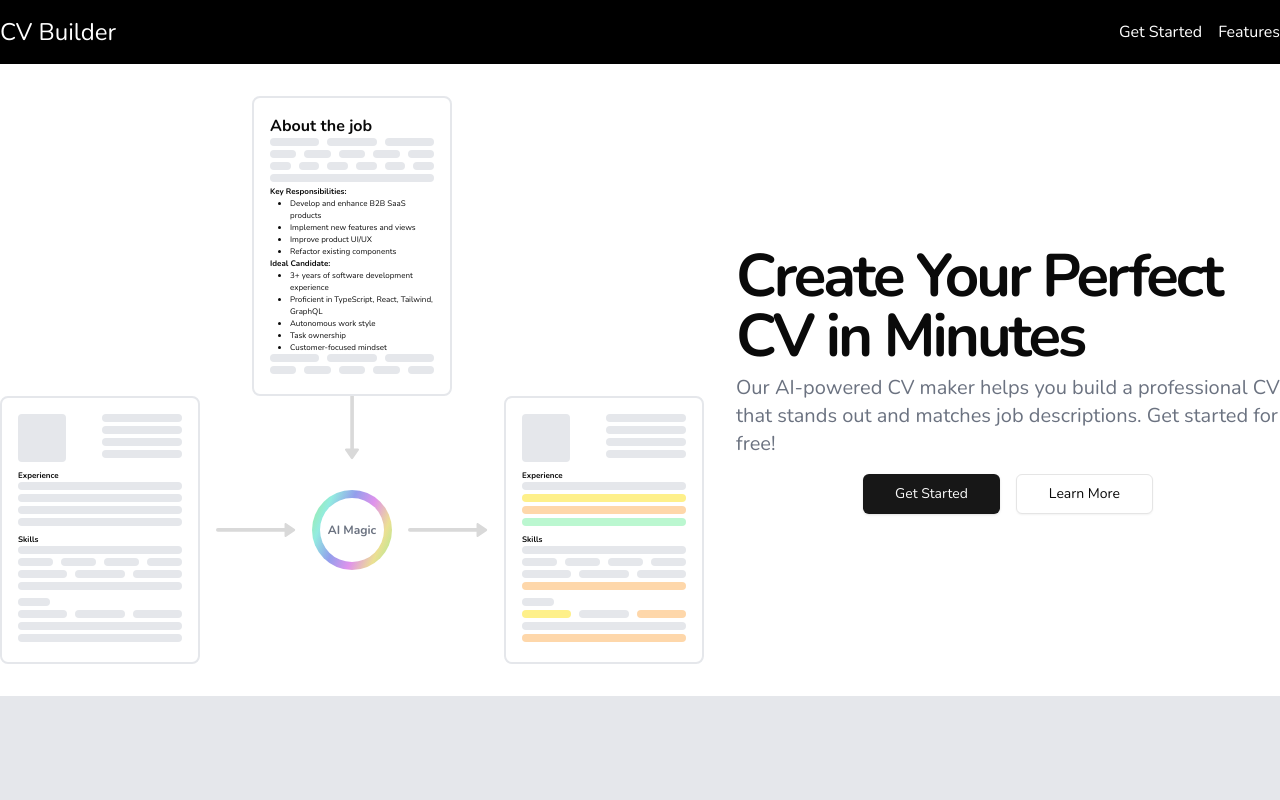
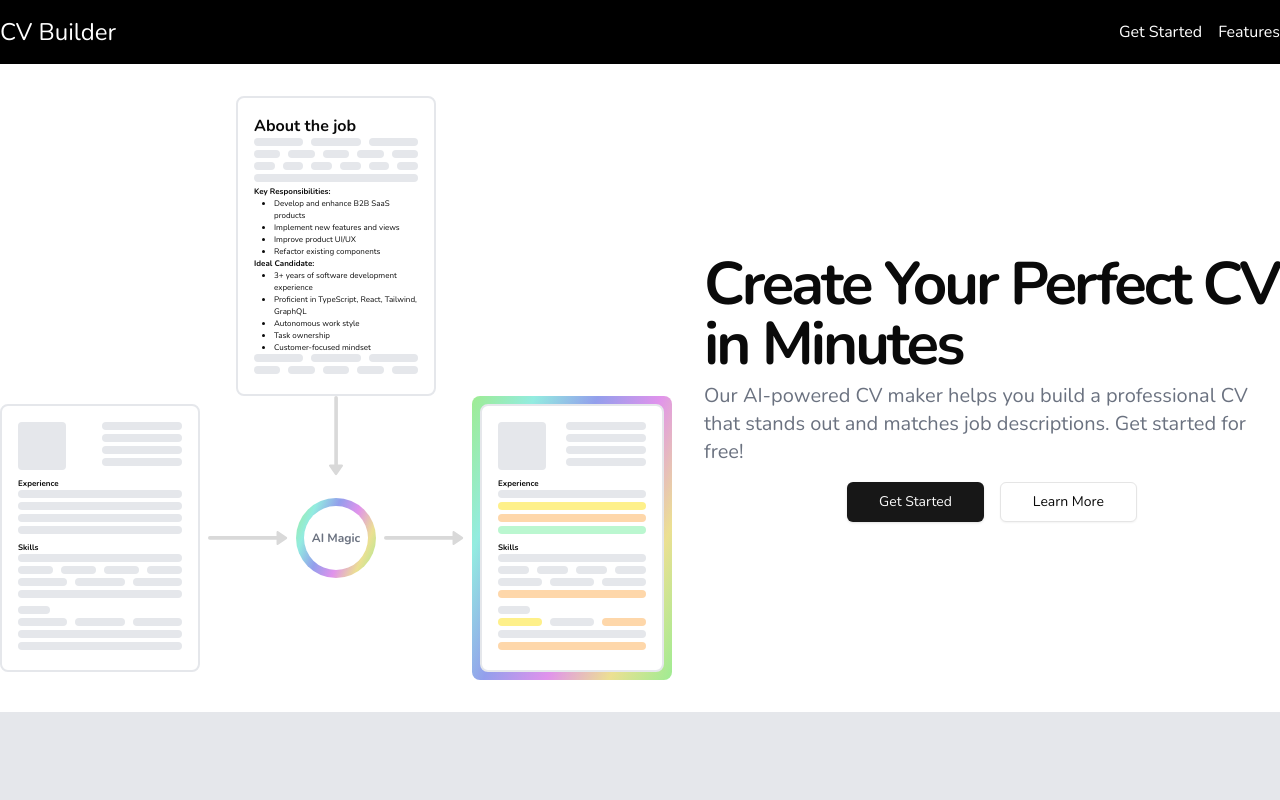
Before and after one commit to AtheerAPeter/simple-cv, a Next.js app: page / in a window 1280 px wide. Shown: the top 800 px of the page. Built offline with nearby package versions, Linux system fonts and the light colour scheme.

Commit message:
Create gradient component

```diff
--- a/components/ArrowDownSVG.tsx
+++ b/components/ArrowDownSVG.tsx
@@ -3,7 +3,7 @@ import React from "react";
 const ArrowDownSvgrepoCom = () => {
   return (
     <svg
-      className="w-20 h-20 absolute -bottom-16 -z-10"
+      className="w-20 h-20 absolute -bottom-20 "
       viewBox="0 0 207 899"
       fill="none"
       xmlns="http://www.w3.org/2000/svg"
--- /dev/null
+++ b/components/GradientWrapper.tsx
@@ -0,0 +1,38 @@
+import React, { useEffect, useState } from "react";
+
+interface Props {
+  className?: string;
+}
+
+const GradientWrapper = ({
+  children,
+  className,
+}: React.PropsWithChildren<Props>) => {
+  const [hue, setHue] = useState(0);
+
+  useEffect(() => {
+    const interval = setInterval(() => {
+      setHue((prevHue) => (prevHue + 1) % 300);
+    }, 50);
+
+    return () => clearInterval(interval);
+  }, []);
+  return (
+    <div
+      className={`relative ${className}`}
+      style={{
+        background: `linear-gradient(${hue}deg, hsl(${hue}, 70%, 75%), hsl(${
+          (hue + 60) % 300
+        }, 70%, 75%), hsl(${(hue + 120) % 300}, 70%, 75%), hsl(${
+          (hue + 180) % 300
+        }, 70%, 75%), hsl(${(hue + 240) % 300}, 70%, 75%), hsl(${
+          (hue + 300) % 300
+        }, 70%, 75%))`,
+      }}
+    >
+      {children}
+    </div>
+  );
+};
+
+export default GradientWrapper;
--- a/components/ai-magic-circle.tsx
+++ b/components/ai-magic-circle.tsx
@@ -1,37 +1,15 @@
 "use client";
-
-import { useEffect, useState } from "react";
+import GradientWrapper from "./GradientWrapper";
 
 export function AiMagicCircle() {
-  const [hue, setHue] = useState(0);
-
-  useEffect(() => {
-    const interval = setInterval(() => {
-      setHue((prevHue) => (prevHue + 1) % 300);
-    }, 50);
-
-    return () => clearInterval(interval);
-  }, []);
-
   return (
     <div>
-      <div
-        className="relative w-20 h-20 rounded-full flex items-center justify-center overflow-hidden"
-        style={{
-          background: `linear-gradient(${hue}deg, hsl(${hue}, 70%, 75%), hsl(${
-            (hue + 60) % 300
-          }, 70%, 75%), hsl(${(hue + 120) % 300}, 70%, 75%), hsl(${
-            (hue + 180) % 300
-          }, 70%, 75%), hsl(${(hue + 240) % 300}, 70%, 75%), hsl(${
-            (hue + 300) % 300
-          }, 70%, 75%))`,
-          animation: "pulse 2s infinite alternate",
-        }}
-      >
+      <GradientWrapper className="relative w-20 h-20 rounded-full flex items-center justify-center overflow-hidden">
         <div className="absolute inset-2 rounded-full bg-white flex items-center justify-center backdrop-blur-sm">
           <span className="text-xs text-gray-500 font-bold">AI Magic</span>
         </div>
-      </div>
+      </GradientWrapper>
+
       <style jsx>{`
         @keyframes pulse {
           0% {
--- a/components/landingPage/MockCV.tsx
+++ b/components/landingPage/MockCV.tsx
@@ -5,7 +5,14 @@ interface Props {
 }
 const MockCV = (props?: Props) => {
   return (
-    <div className="bg-white p-4 border-2 border-gray-200 rounded-lg w-[200px]">
+    <div
+      className={cn(
+        "bg-white p-4 border-2 border-gray-200 rounded-lg w-[200px]",
+        {
+          "w-[184px]": props?.updated,
+        }
+      )}
+    >
       <div>
         {/* header */}
         <div className="flex itmes-center justify-between">
--- a/components/landingPage/MockSteps.tsx
+++ b/components/landingPage/MockSteps.tsx
@@ -1,22 +1,26 @@
+"use client";
 import MockCV from "./MockCV";
 import MockJobDescription from "./MockJobDescription";
 import ArrowDownSvgrepoCom from "../ArrowDownSVG";
 import ArrowRightSvgrepoCom from "../ArrowRightSVG";
 import { AiMagicCircle } from "../ai-magic-circle";
+import GradientWrapper from "../GradientWrapper";
 
 const MockSteps = () => {
   return (
     <div className="flex-col items-center hidden lg:flex">
-      <div className="flex flex-col items-center relative">
+      <div className="flex flex-col items-center relative w-full">
         <MockJobDescription />
         <ArrowDownSvgrepoCom />
       </div>
-      <div className="flex items-center justify-evenly gap-4">
+      <div className="flex items-center justify-evenly gap-2">
         <MockCV />
         <ArrowRightSvgrepoCom />
         <AiMagicCircle />
         <ArrowRightSvgrepoCom />
-        <MockCV updated />
+        <GradientWrapper className="p-2 rounded-lg flex items-center justify-center overflow-hidden">
+          <MockCV updated />
+        </GradientWrapper>
       </div>
     </div>
   );
--- a/components/magical-textarea.tsx
+++ b/components/magical-textarea.tsx
@@ -1,5 +1,6 @@
 "use client";
 import { useEffect, useState } from "react";
+import GradientWrapper from "./GradientWrapper";
 
 interface Props extends React.TextareaHTMLAttributes<HTMLTextAreaElement> {}
 
@@ -16,18 +17,7 @@ export function MagicalTextarea(props: Props) {
 
   return (
     <div className="flex items-center justify-center w-full bg-white">
-      <div
-        className="relative w-full flex items-center justify-center p-1 rounded-lg"
-        style={{
-          background: `linear-gradient(${hue}deg, hsl(${hue}, 100%, 70%), hsl(${
-            (hue + 60) % 360
-          }, 100%, 70%), hsl(${(hue + 120) % 360}, 100%, 70%), hsl(${
-            (hue + 180) % 360
-          }, 100%, 70%), hsl(${(hue + 240) % 360}, 100%, 70%), hsl(${
-            (hue + 300) % 360
-          }, 100%, 70%))`,
-        }}
-      >
+      <GradientWrapper className="relative w-full flex items-center justify-center p-2 rounded-lg">
         <textarea
           className={`
             w-full p-4 rounded-lg bg-white
@@ -35,7 +25,7 @@ export function MagicalTextarea(props: Props) {
             `}
           {...props}
         />
-      </div>
+      </GradientWrapper>
     </div>
   );
 }
```
